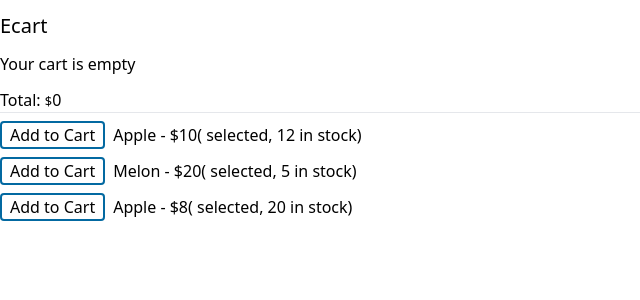
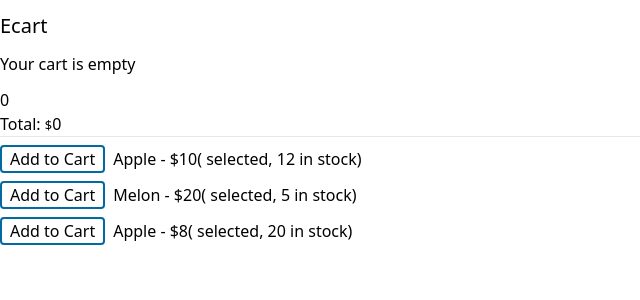
Before and after one commit to mihail-fomin/ecart, a Next.js app: page / in a window 1280 px wide. Shown: the top 300 px of the page, without its empty margins (0-640 px from the left). Built offline with nearby package versions, Linux system fonts and the light colour scheme.

Commit message:
added total quantity and price

```diff
--- a/src/components/Cart.js
+++ b/src/components/Cart.js
@@ -3,8 +3,17 @@ import CartItem from "./CartItem"
 
 
 export default function Cart() {
-	const { cart, totalCount } = useSelector(state => state.cart)
+	const { cart, totalCount, totalPrice } = useSelector(state => state.cart)
 
+	const getTotal = () => {
+		let totalQuantity = 0
+		let totalPrice = 0
+		cart.forEach(item => {
+			totalQuantity += item.quantity
+			totalPrice += item.price * item.quantity
+		})
+		return { totalQuantity, totalPrice }
+	}
 
 
 	return (
@@ -18,7 +27,8 @@ export default function Cart() {
 					</ul>
 				}
 			</div>
-			<p>Total: <small>$</small>{totalCount}</p>
+			<p>{getTotal().totalQuantity}</p>
+			<p>Total: <small>$</small>{getTotal().totalPrice}</p>
 		</>
 	)
 }
--- a/src/components/CartItem.js
+++ b/src/components/CartItem.js
@@ -1,12 +1,12 @@
 
 
-export default function CartItem({ id, title, price, quantity, sum }) {
+export default function CartItem({ title, price, quantity }) {
 
 
 	return (
 		<>
 			<div className="flex">
-				<p>{title} - <small>$</small>{price} x {quantity} = {sum}</p>
+				<p>{title} - <small>$</small>{price} x {quantity}</p>
 			</div>
 
 		</>
--- a/src/store/cartSlice.js
+++ b/src/store/cartSlice.js
@@ -9,7 +9,6 @@ const initialState = {
 		{ id: 3, title: 'Apple', price: 8, stock: 20 },
 	],
 	cart: [],
-	totalCount: 0,
 	totalPrice: 0,
 }
 
@@ -25,9 +24,10 @@ const cartSlice = createSlice({
 			if (itemInCart) {
 				itemInCart.quantity++
 				itemInCart.sum = itemInCart.quantity * itemInCart.price
-				state.totalCount += itemInCart.sum
+				state.totalPrice += itemInCart.sum
 			} else {
 				state.cart.push({ ...action.payload, quantity: 1 })
+				state.totalPrice += action.payload.price
 			}
 		}
 	},
```
